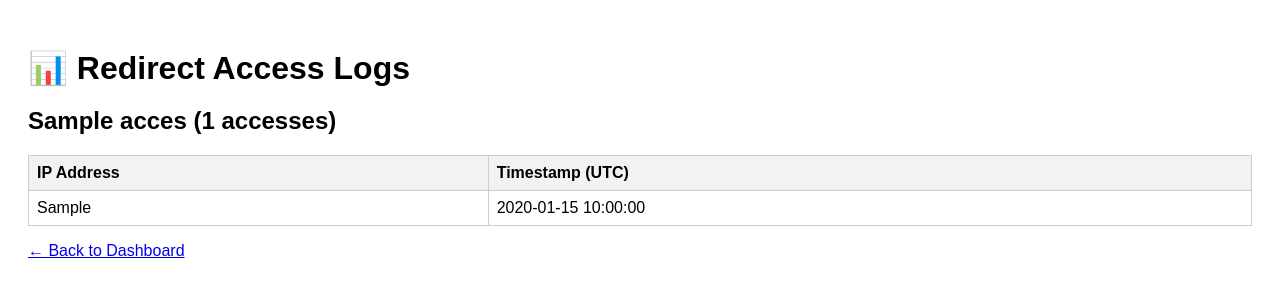
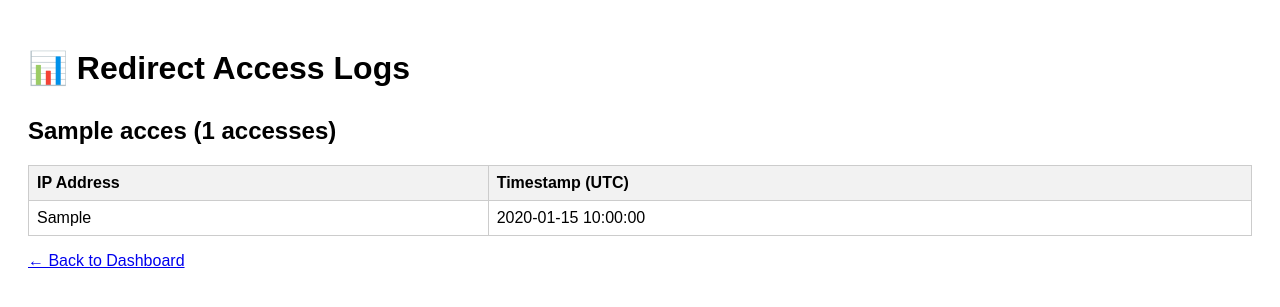
Before and after one commit to rocket6317/YouTube-Cache-And-Serve-Redirect_Url, a Flask app: template templates/logs.html in a window 1280 px wide. Shown: the top 307 px of the page. Run offline with Flask 3, Linux system fonts and the light colour scheme; the template is opened without the code that fills it: most values are stand-ins (such as "Sample title", 1, 10 or a date in 2020).

Commit message:
Update logs.html

```diff
--- a/templates/logs.html
+++ b/templates/logs.html
@@ -5,7 +5,8 @@
     <style>
         body { font-family: sans-serif; padding: 20px; }
         h1 { margin-bottom: 10px; }
-        table { border-collapse: collapse; width: 100%; margin-top: 20px; }
+        h2 { margin-top: 30px; }
+        table { border-collapse: collapse; width: 100%; margin-top: 10px; }
         th, td { border: 1px solid #ccc; padding: 8px; text-align: left; }
         th { background-color: #f2f2f2; }
     </style>
```
